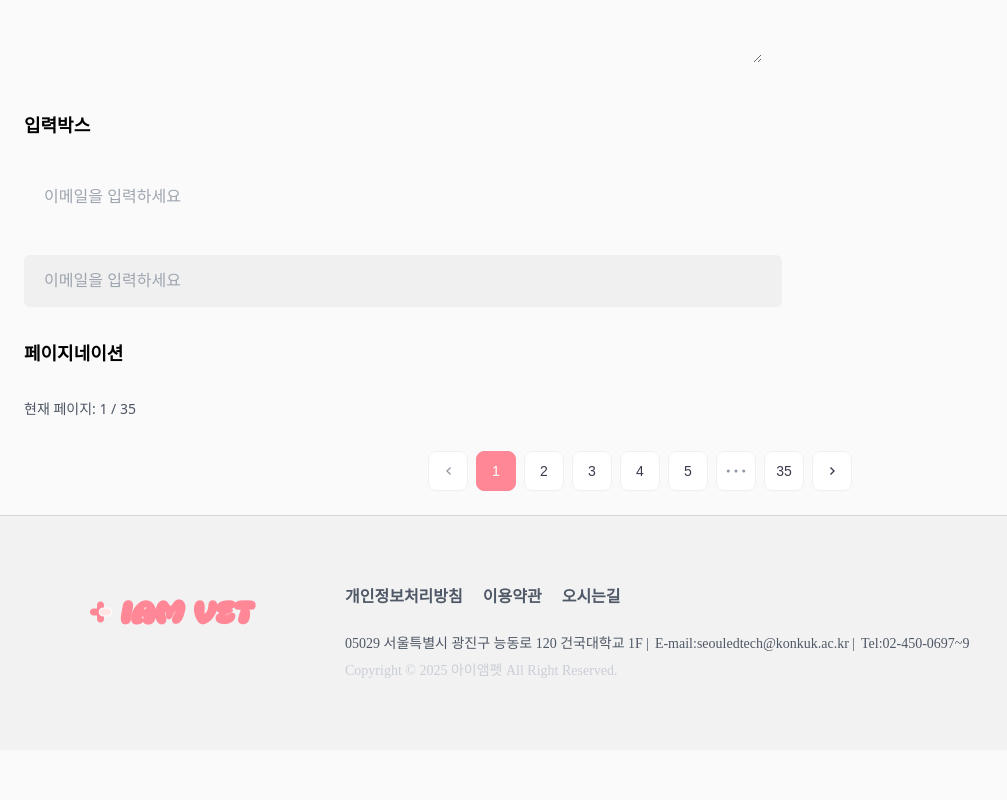
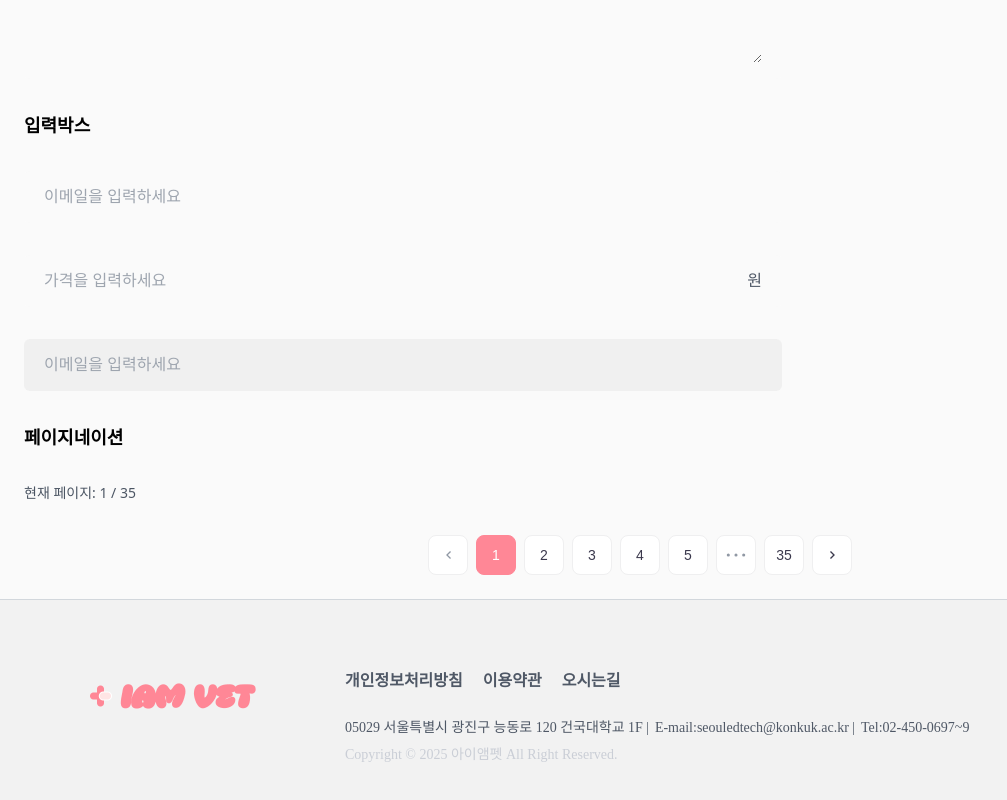
Before and after one commit to KANGPUNGYUN/iamvet, a Next.js app: page / in a window 1280 px wide. Shown: the part 3678-4478 px from the top of the page, without its empty margins (0-1007 px from the left). Before the commit the page ends 4428 px from the top, so only its background shows below. Built offline with nearby package versions, Linux system fonts and the light colour scheme; a web font is replaced by a local one.

Commit message:
feat: 입력박스 suffix 생성

```diff
--- a/src/app/page.tsx
+++ b/src/app/page.tsx
@@ -79,6 +79,7 @@ export default function HomePage() {
   };
 
   const [inputValue1, setInputValue1] = useState("");
+  const [price, setPrice] = useState("");
 
   const handleTermsClick = () => {
     console.log("이용약관 클릭");
@@ -647,6 +648,13 @@ export default function HomePage() {
             placeholder="이메일을 입력하세요"
             clearable={true}
           />
+          <InputBox
+            value={price}
+            onChange={setPrice}
+            placeholder="가격을 입력하세요"
+            type="number"
+            suffix="원"
+          />
           <InputBox placeholder="이메일을 입력하세요" disabled />
         </div>
 
--- a/src/components/ui/Input/InputBox/InputBoxItem.tsx
+++ b/src/components/ui/Input/InputBox/InputBoxItem.tsx
@@ -21,6 +21,7 @@ export const InputBoxItem: React.FC<InputBoxProps> = ({
   guide: itemGuide,
   clearable = true,
   onClear,
+  suffix, // 새로 추가된 prop
   className = "",
   children,
 }) => {
@@ -251,6 +252,31 @@ export const InputBoxItem: React.FC<InputBoxProps> = ({
     };
   };
 
+  // Suffix 스타일
+  const getSuffixStyle = (state: InputBoxState) => {
+    const baseStyle = {
+      fontFamily: "SUIT, sans-serif",
+      fontSize: "16px",
+      fontWeight: 500,
+      lineHeight: "135%",
+      flexShrink: 0,
+      marginLeft: "8px",
+    };
+
+    if (finalDisabled) {
+      return {
+        ...baseStyle,
+        color: "#4F5866",
+      };
+    }
+
+    // suffix는 항상 회색으로 표시
+    return {
+      ...baseStyle,
+      color: "#4F5866",
+    };
+  };
+
   // 에러/성공 상태 오버라이드
   const getValidationStyles = () => {
     if (finalError) {
@@ -289,14 +315,14 @@ export const InputBoxItem: React.FC<InputBoxProps> = ({
     ...validationStyles.inputStyle,
   };
 
-  // 클리어 버튼 렌더링 함수 (수정됨)
+  // 클리어 버튼 렌더링 함수
   const renderClearButton = () => {
     // clearable이 false이거나, 값이 없거나, 비활성화/읽기전용이면 버튼 숨김
     if (!clearable || !finalValue || finalDisabled || readOnly) {
       return null;
     }
 
-    // typing이나 filled 상태일 때 표시 (수정된 부분)
+    // typing이나 filled 상태일 때 표시
     if (currentState !== "typing" && currentState !== "filled") {
       return null;
     }
@@ -307,7 +333,6 @@ export const InputBoxItem: React.FC<InputBoxProps> = ({
         onClick={handleClear}
         className="flex items-center justify-center w-5 h-5 ml-2 text-gray-400 hover:text-gray-600 transition-colors duration-200 flex-shrink-0"
         aria-label="입력 내용 지우기"
-        // 이벤트 버블링 방지 (추가됨)
         onMouseDown={(e) => e.preventDefault()}
       >
         <svg
@@ -333,6 +358,13 @@ export const InputBoxItem: React.FC<InputBoxProps> = ({
         </svg>
       </button>
     );
+  };
+
+  // Suffix 렌더링 함수
+  const renderSuffix = () => {
+    if (!suffix) return null;
+
+    return <span style={getSuffixStyle(currentState)}>{suffix}</span>;
   };
 
   const renderGuide = () => {
@@ -394,6 +426,7 @@ export const InputBoxItem: React.FC<InputBoxProps> = ({
           aria-readonly={readOnly}
           aria-required={required}
         />
+        {renderSuffix()}
         {renderClearButton()}
       </div>
 
--- a/src/components/ui/Input/InputBox/types.ts
+++ b/src/components/ui/Input/InputBox/types.ts
@@ -39,6 +39,7 @@ export interface InputBoxProps {
   autoFocus?: boolean;
   required?: boolean;
   state?: InputBoxState;
+  suffix?: string;
   guide?: InputBoxGuideProps;
   className?: string;
   children?: React.ReactNode;
```
